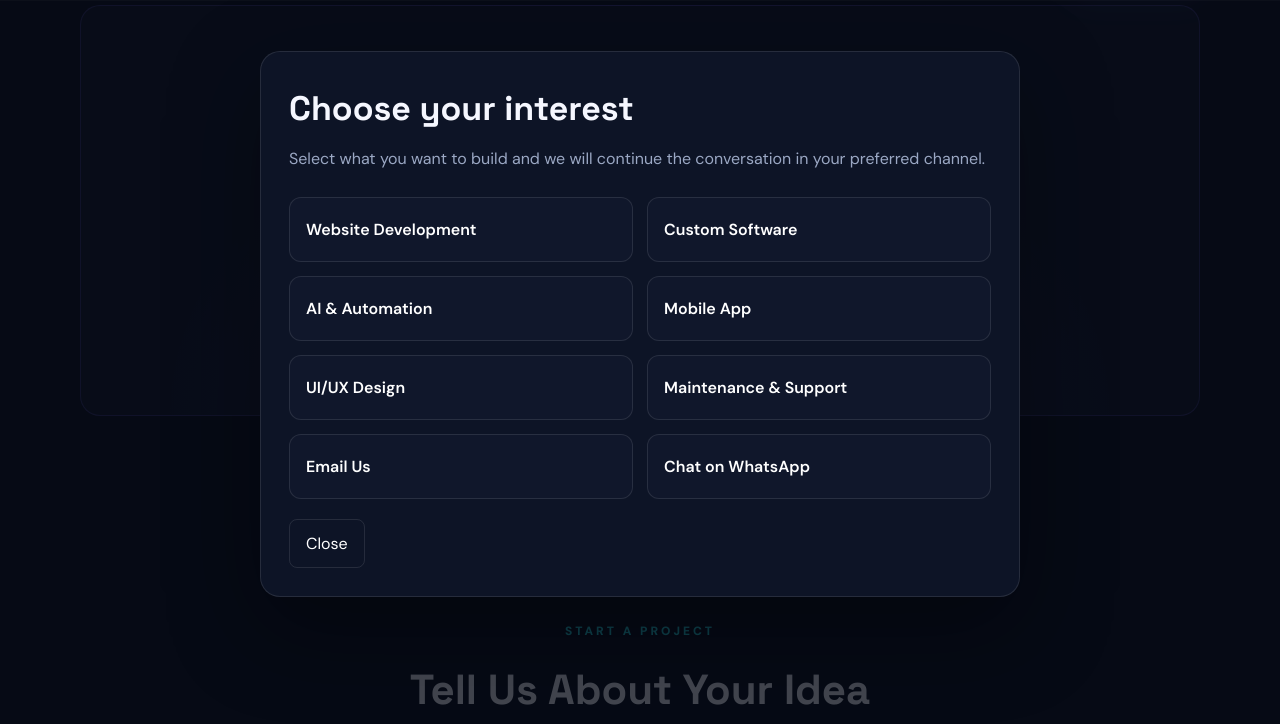
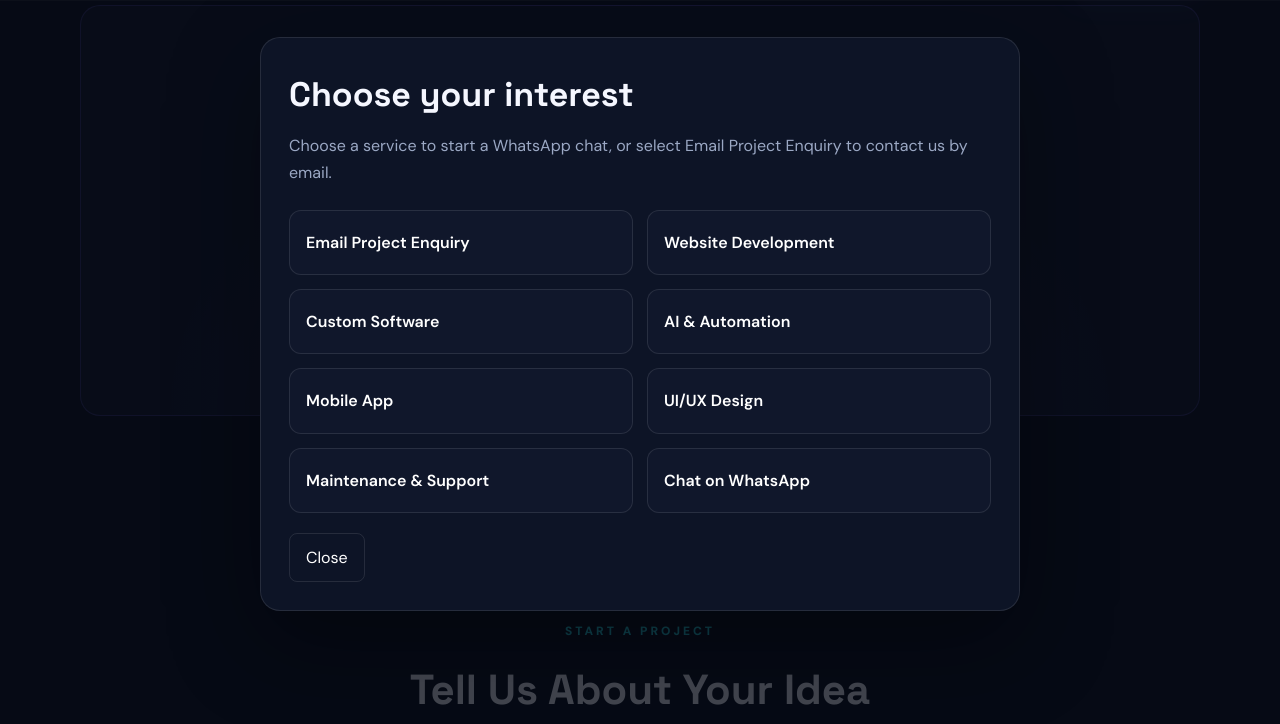
Before and after one commit to sujen-shaikh/vexainor-website, a plain HTML site: page index.html in a window 1280 px wide. Both pictures are taken after a click on the button "Discuss Your Project ↗". Shown: the part 4179-4903 px from the top of the page. Drawn offline with Linux system fonts and the light colour scheme.

Commit message:
Make email enquiry option visible
Co-authored-by: Copilot <223556219+Copilot@users.noreply.github.com>

```diff
--- a/index.html
+++ b/index.html
@@ -410,6 +410,8 @@
 
     .choice-panel {
       width: min(760px, 100%);
+      max-height: calc(100vh - 40px);
+      overflow-y: auto;
       background: #0d1426;
       border: 1px solid var(--border);
       border-radius: 20px;
@@ -844,16 +846,16 @@
   <div class="choice-modal" id="contactChoiceModal" aria-hidden="true">
     <div class="choice-panel" role="dialog" aria-modal="true" aria-labelledby="contactChoiceTitle">
       <h3 id="contactChoiceTitle">Choose your interest</h3>
-      <p>Select what you want to build and we will continue the conversation in your preferred channel.</p>
+      <p>Choose a service to start a WhatsApp chat, or select Email Project Enquiry to contact us by email.</p>
 
       <div class="choice-grid">
+        <button type="button" class="choice-option" data-interest="Custom Idea / General Enquiry" data-channel="email">Email Project Enquiry</button>
         <button type="button" class="choice-option" data-interest="Website Development" data-channel="whatsapp">Website Development</button>
         <button type="button" class="choice-option" data-interest="Custom Software Development" data-channel="whatsapp">Custom Software</button>
         <button type="button" class="choice-option" data-interest="AI & Automation" data-channel="whatsapp">AI & Automation</button>
         <button type="button" class="choice-option" data-interest="Mobile Application" data-channel="whatsapp">Mobile App</button>
         <button type="button" class="choice-option" data-interest="UI/UX Design" data-channel="whatsapp">UI/UX Design</button>
         <button type="button" class="choice-option" data-interest="Maintenance & Support" data-channel="whatsapp">Maintenance & Support</button>
-        <button type="button" class="choice-option" data-interest="Custom Idea / General Enquiry" data-channel="email">Email Us</button>
         <button type="button" class="choice-option" data-interest="Custom Idea / General Enquiry" data-channel="whatsapp">Chat on WhatsApp</button>
       </div>
 
```
